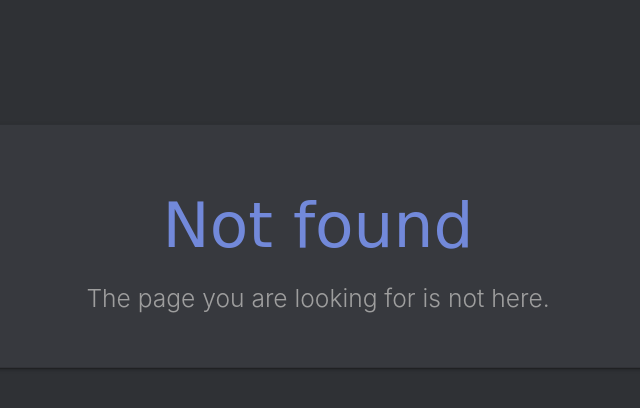
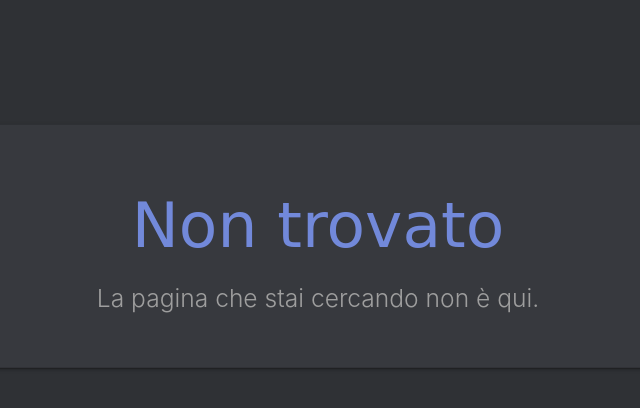
Before and after one commit to VincyBot07/logviewer, a Python web app: template templates/not_found.html in a window 1280 px wide. Shown: the part 150-558 px from the top of the page, without its empty margins (322-962 px from the left). Run offline with Jinja, Linux system fonts and the light colour scheme; the template is opened without the code that fills it, so the values that code supplies are empty; some libraries are stand-ins or nearby versions; some web fonts are replaced.

Commit message:
Update not_found.html

```diff
--- a/templates/not_found.html
+++ b/templates/not_found.html
@@ -5,8 +5,8 @@
 
 <div class="vertical-align-middle center container">
     <div class="card-panel hoverable" id='main-card'>
-        <h1 class="animated jackInTheBox header" id='dashbots'>Not found</h1>
-        <h5 class="header col s12 light grey-text">The page you are looking for is not here.</h5>
+        <h1 class="animated jackInTheBox header" id='dashbots'>Non trovato</h1>
+        <h5 class="header col s12 light grey-text">La pagina che stai cercando non è qui.</h5>
         <br>
     </div>
 </div>
```
